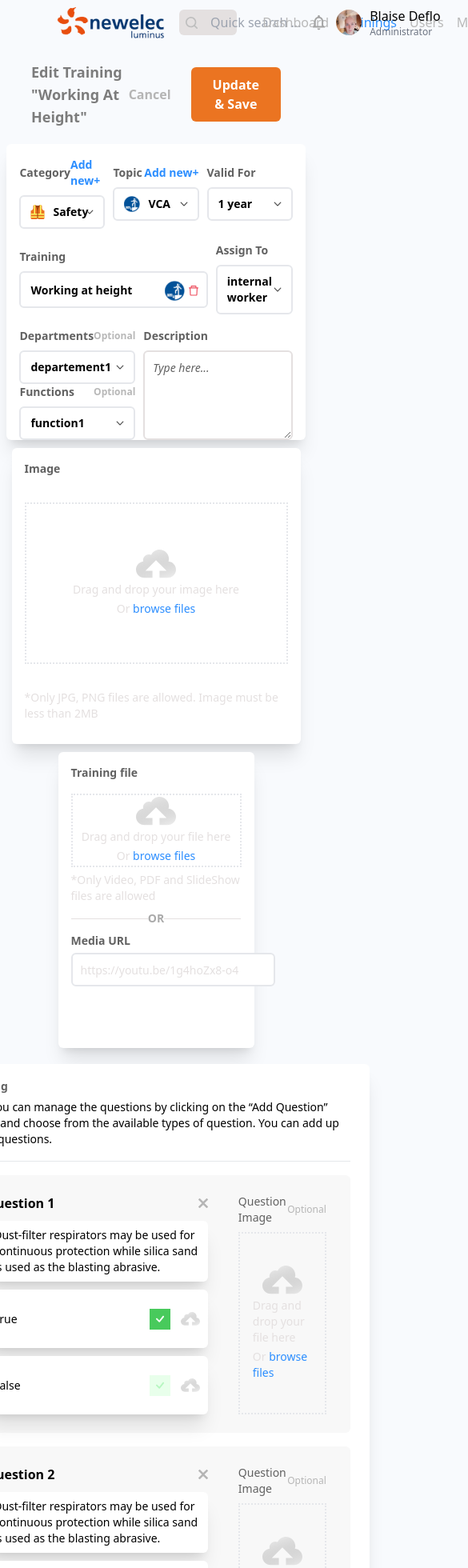
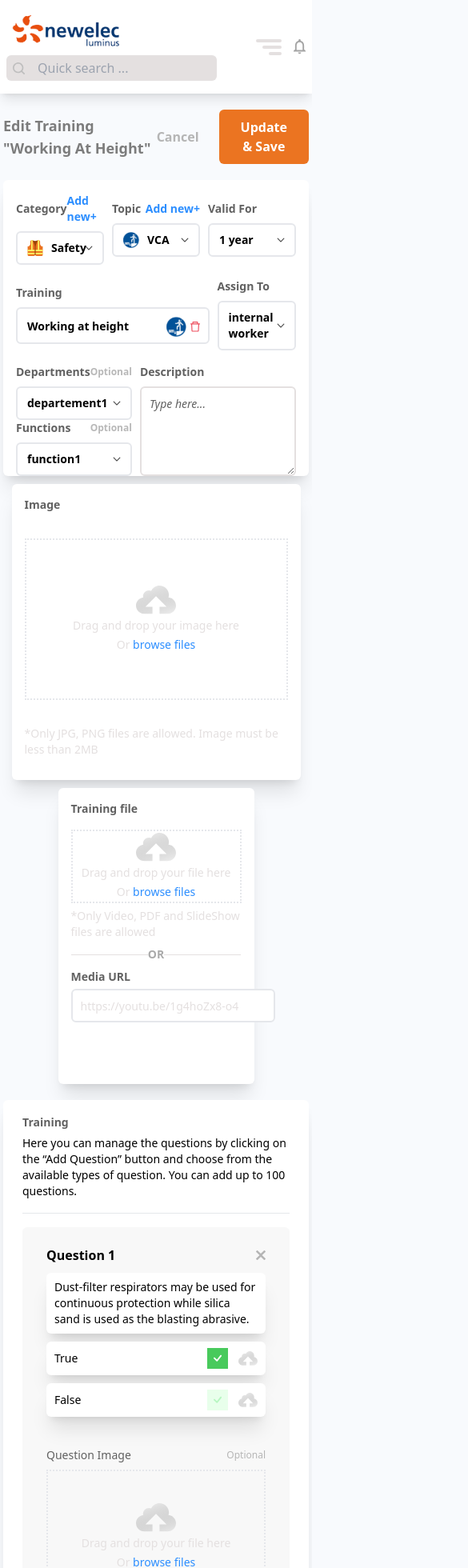
Before and after one commit to houdamzari/newelec-local, a React (Vite) app: page / in a window 390 px wide. Shown: the top 1960 px of the page at 80% size, 585 px wide, since content can reach past the window. Built offline with nearby package versions, Linux system fonts and the light colour scheme.

Commit message:
adjust responsivness

```diff
--- a/src/components/Container/Container.jsx
+++ b/src/components/Container/Container.jsx
@@ -1,6 +1,6 @@
 function Container({ children }) {
   return (
-    <div className="w-full h-full flex flex-col gap-[20px] px-[10%] py-[20px] sm:px-1">
+    <div className="w-full h-full flex flex-col gap-[20px] px-[10%] py-[20px] sm:px-1 xs:px-1">
       {children}
     </div>
   );
--- /dev/null
+++ b/src/components/Navbar/MobileNav/MobileNav.jsx
@@ -0,0 +1,54 @@
+import React, { useState } from "react";
+import { cross, logo } from "../../../assets";
+import { Link } from "react-router-dom";
+function MobileNav({ routes }) {
+  const [openMenu, setOpenMenu] = useState(false);
+  return (
+    <>
+      <div
+        onClick={() => setOpenMenu(!openMenu)}
+        className="flex flex-col cursor-pointer h-full desktop:hidden  mobile:visible justify-center items-end gap-1"
+      >
+        <div className="h-1 w-8 bg-grey rounded-md" />
+        <div className="h-1 w-6 bg-grey rounded-md" />
+        <div className="h-1 w-4 bg-grey rounded-md" />
+      </div>
+
+      <div
+        className={`fixed ${
+          openMenu ? "w-full h-screen opacity-1" : "w-0 h-0 opacity-0"
+        } top-0 left-0 bg-white z-[9999999] p-8 overflow-hidden transition-all`}
+      >
+        <div className="flex flex-row justify-between items-center">
+          <img src={logo} alt="logo" />
+          <img
+            className="w-[19px] cursor-pointer"
+            onClick={() => setOpenMenu(false)}
+            src={cross}
+            alt="cross"
+          />
+        </div>
+        <ul className="flex flex-col justify-center mt-8 items-start">
+          {routes.map((element) => (
+            <li key={element.path}>
+              <Link to={element.path}>
+                <button
+                  onClick={() => setActive(!active)}
+                  className={`text-xl ${
+                    location.pathname === element.path
+                      ? "text-textColor-blue"
+                      : "text-textColor-lightGrey"
+                  }`}
+                >
+                  {element.name}
+                </button>
+              </Link>
+            </li>
+          ))}
+        </ul>
+      </div>
+    </>
+  );
+}
+
+export default MobileNav;
--- a/src/components/Navbar/Navbar.jsx
+++ b/src/components/Navbar/Navbar.jsx
@@ -15,6 +15,7 @@ import {
 import { Link, useLocation } from "react-router-dom";
 import { LanguageDropdown, SettingsDropdown, Flex } from "../../components";
 import useClickOutside from "../../hooks/useClickOutside";
+import MobileNav from "./MobileNav/MobileNav";
 function Navbar() {
   const location = useLocation();
   const ref = useClickOutside(() => setOpen(false));
@@ -50,20 +51,28 @@ function Navbar() {
       flexDirection={"flex-row"}
       justifyContent={"justify-between"}
       alignItems={"items-center"}
+      flexWrap={"flex-wrap"}
       gap={"gap-[10px]"}
-      className=" px-16"
+      className="xs:px-2 px-16 bg-white shadow-lg mobile:py-4"
     >
-      <img src={logo} alt="logo-newelec" className="w-fit " />
+      <div className="flex flex-row gap-2 items-center flex-wrap mobile:w-[200px]">
+        <img src={logo} alt="logo-newelec" className="w-fit " />
+        <div className="mobile:visible desktop:hidden">
+          <SearchBar />
+        </div>
+      </div>
 
       <Flex
         flexDirection={"flex-row"}
         justifyContent={"justify-start"}
         alignItems={"items-center"}
-        className="w-[60%]"
+        className="desktop:w-[60%] mobile:w-fit"
         gap={"gap-8"}
       >
-        <SearchBar />
-        <ul className="flex flex-row items-center gap-4 w-fit ">
+        <div className="mobile:hidden w-[46%] desktop:visible">
+          <SearchBar />
+        </div>
+        <ul className="flex flex-row items-center gap-4 w-fit flex-wrap mobile:hidden ">
           {routes.map((element) => (
             <li key={element.path}>
               <Link to={element.path}>
@@ -101,9 +110,11 @@ function Navbar() {
         flexDirection={"flex-row"}
         justifyContent={"justify-between"}
         alignItems={"items-center"}
+        className="w-fit"
         gap={"gap-[15px]"}
       >
-        <img src={notification} alt="notification" className="w-6" />
+        <MobileNav routes={routes} />
+        <img src={notification} alt="notification" className="w-[15px]" />
         <LanguageDropdown dropdownOptions={languages} />
         <SettingsDropdown dropdownOptions={settings} />
       </Flex>
--- a/src/components/ParamsSection/ToggleInput/ToggleInput.jsx
+++ b/src/components/ParamsSection/ToggleInput/ToggleInput.jsx
@@ -1,7 +1,7 @@
 import { useState } from "react";
 
 function ToggleInput() {
-  const [toggle, setToggle] = useState(false);
+  const [toggle, setToggle] = useState(true);
   return (
     <div className="w-full flex justify-center mt-[25px]">
       <div
--- a/src/components/QuestionSection/QuestionBox/QuestionBox.jsx
+++ b/src/components/QuestionSection/QuestionBox/QuestionBox.jsx
@@ -10,7 +10,7 @@ function QuestionBox({ data }) {
   return (
     <Flex
       className={"bg-[#F8F8F8] rounded-md px-[30px] py-[23px] mt-[17px]"}
-      flexDirection="flex-row"
+      flexDirection="flex-row xs:flex-col"
       justifyContent="justify-between"
       gap={"gap-[38px]"}
     >
@@ -63,7 +63,7 @@ function QuestionBox({ data }) {
           </div>
         </Card>
       </Flex>
-      <div className="w-[294px]">
+      <div className="w-[294px] xs:w-full">
         <Flex
           flexDirection="flex-row"
           justifyContent="justify-between"
@@ -72,7 +72,7 @@ function QuestionBox({ data }) {
           <p className="text-sm text-textColor-grey">Question Image</p>
           <p className="text-xs text-[#B6B6B6]">Optional</p>
         </Flex>
-        <FileInput className={"py-[40px] mt-2"} />
+        <FileInput className={"py-[40px] xs:w-full xs:px-0 mt-2"} />
       </div>
     </Flex>
   );
--- a/src/components/QuestionSection/QuestionSection.jsx
+++ b/src/components/QuestionSection/QuestionSection.jsx
@@ -15,17 +15,18 @@ function QuestionSection() {
     },
   ];
   return (
-    <div className="w-full justify-center flex">
-      <Card className={"w-[1260px] px-[24px] py-[18px]"}>
+    <div className="flex justify-center">
+      <div className="w-[1250px]">
+        <Card className={"w-full xs:w-full px-[24px] py-[18px]"}>
           <p className="text-sm font-bold text-textColor-grey">Training</p>
           <p className="text-sm mt-[6px]">
             Here you can manage the questions by clicking on the “Add Question”
-          button and choose from the available types of question. You can add up
-          to 100 questions.
+            button and choose from the available types of question. You can add
+            up to 100 questions.
           </p>
           <hr className="mt-[17px]" />
           {data.map((question) => (
-          <QuestionBox data={question} key={question.id}/>
+            <QuestionBox data={question} key={question.id} />
           ))}
 
           <button className="w-full text-textColor-blue bg-[#E1EFFF] text-center py-[13px] rounded-md mt-[17px]">
@@ -33,6 +34,7 @@ function QuestionSection() {
           </button>
         </Card>
       </div>
+    </div>
   );
 }
 
--- a/src/components/SearchBar/SearchBar.jsx
+++ b/src/components/SearchBar/SearchBar.jsx
@@ -1,11 +1,17 @@
-import React from 'react';
-import searchIcon from '../../assets/img/searchIcon.svg'
+import React from "react";
+import searchIcon from "../../assets/img/searchIcon.svg";
 function SearchBar(props) {
   return (
-    <div className="bg-grey flex flex-row items-center justify-start
-     px-2 py-1 rounded-md gap-4 w-[46%]">
-      <img src={searchIcon} alt="search-icon"  />
-      <input type="text" placeholder="Quick search ..." className="bg-transparent" />
+    <div
+      className="bg-grey flex flex-row items-center justify-start
+     px-2 py-1 rounded-md gap-4 w-full mobile:w-full"
+    >
+      <img src={searchIcon} alt="search-icon" />
+      <input
+        type="text"
+        placeholder="Quick search ..."
+        className="bg-transparent outline-none"
+      />
     </div>
   );
 }
--- a/src/components/SettingsDropdown/SettingsDropdown.jsx
+++ b/src/components/SettingsDropdown/SettingsDropdown.jsx
@@ -1,36 +1,32 @@
-import React, { useState } from 'react';
+import React, { useState } from "react";
 import Flex from "../Flex/Flex";
 import useClickOutside from "../../hooks/useClickOutside";
-import { logoutIcon, user } from '../../assets';
+import { logoutIcon, user } from "../../assets";
 
 function SettingsDropdown({ dropdownOptions }) {
   const [optionSelected, setOptionSelected] = useState(dropdownOptions[0]);
   const [open, setOpen] = useState(false);
-  const ref = useClickOutside(() => setOpen(false))
+  const ref = useClickOutside(() => setOpen(false));
   return (
-    <div className="w-full ">
+    <div className="w-full mobile:hidden">
       <div className="relative w-fit" ref={ref}>
-          <div
-            onClick={() => setOpen(!open)}
-            className="w-fit  py-2 "
-        >
+        <div onClick={() => setOpen(!open)} className="w-fit  py-2 ">
           <Flex
             flexDirection={"flex-row"}
             justifyContent={"justify-center"}
             alignItems={"items-center"}
             gap="gap-[10px]"
-        className="cursor-pointer">
-            <img
-              src={user}
-              alt="option_icon"
-            />
+            className="cursor-pointer"
+          >
+            <img className="w-[39px]" src={user} alt="option_icon" />
             <Flex
               flexDirection={"flex-col"}
               justifyContent={"justify-center"}
-        className=" cursor-pointer">
-        <div className="w-[150px]">Blaise Deflo</div>
-        <div className="text-xs text-gray-500">Administrator</div></Flex>
-
+              className=" cursor-pointer gap-0"
+            >
+              <div className="w-fit text-sm">Blaise Deflo</div>
+              <div className="text-xs text-gray-500">Administrator</div>
+            </Flex>
           </Flex>
         </div>
 
@@ -38,42 +34,41 @@ function SettingsDropdown({ dropdownOptions }) {
           <div className="absolute top-[60px] w-[200px] bg-white left-0 rounded flex flex-col shadow-md">
             <div className="p-2">
               <div className="font-bold text-xs ">BESIX Group</div>
-                <span className="text-gray-500 text-xs  border-black w-full ">besix.group@besix.be</span>
-              </div><span className="w-full bg-gray-200 h-[1px]" />
+              <span className="text-gray-500 text-xs  border-black w-full ">
+                besix.group@besix.be
+              </span>
+            </div>
+            <span className="w-full bg-gray-200 h-[1px]" />
             {dropdownOptions.map((option, i) => (
               <div
                 key={option.name}
                 onClick={() => setOptionSelected(dropdownOptions[i])}
                 className="flex flex-row justify-between  cursor-pointer rounded-md px-4 py-2 w-full"
               >
-
-                  <Flex flexDirection="flex-row" gap="gap-[10px] w-[100%]" className='justify-start'>
-                    <img
-
-                      src={option.icon}
-
-                      alt="option_icon"
-                    />
+                <Flex
+                  flexDirection="flex-row"
+                  gap="gap-[10px] w-[100%]"
+                  className="justify-start"
+                >
+                  <img src={option.icon} alt="option_icon" />
                   <button className="w-fit text-sm">{option.name}</button>
                 </Flex>
               </div>
             ))}
             <span className="w-full bg-gray-200 h-[1px]" />
             <div className="px-4 py-2 w-full">
-                <Flex flexDirection="flex-row" gap="gap-[10px] w-[100%]" className='justify-start'>
-                  <img
-
-                    src={logoutIcon}
-
-                    alt="option_icon"
-                  />
+              <Flex
+                flexDirection="flex-row"
+                gap="gap-[10px] w-[100%]"
+                className="justify-start"
+              >
+                <img src={logoutIcon} alt="option_icon" />
                 <button className="w-fit text-sm">Log out</button>
-                </Flex></div>
+              </Flex>
+            </div>
           </div>
         )}
-
       </div>
-
     </div>
   );
 }
--- a/tailwind.config.cjs
+++ b/tailwind.config.cjs
@@ -4,6 +4,16 @@ module.exports = {
   content: ["./index.html", "./src/**/*.{js,ts,jsx,tsx}"],
   theme: {
     extend: {
+      screens: {
+        desktop: { min: "1149px" },
+        mobile: { min: "300px", max: "1148px" },
+        xs: { min: "300px", max: "640px" },
+        sm: { min: "640px", max: "767px" },
+        md: { min: "768px", max: "1023px" },
+        lg: { min: "1024px", max: "1279px" },
+        xl: { min: "1280px", max: "1535px" },
+        "2xl": { min: "1536px" },
+      },
       colors: {
         grey: "#E4E0E0",
         "textColor-grey": "#616161",
```
Also changed, not shown: src/components/LanguageDropdown/LanguageDropdown.jsx (+11 -11 lines). Lines whose indentation alone changed are shown as unchanged.
